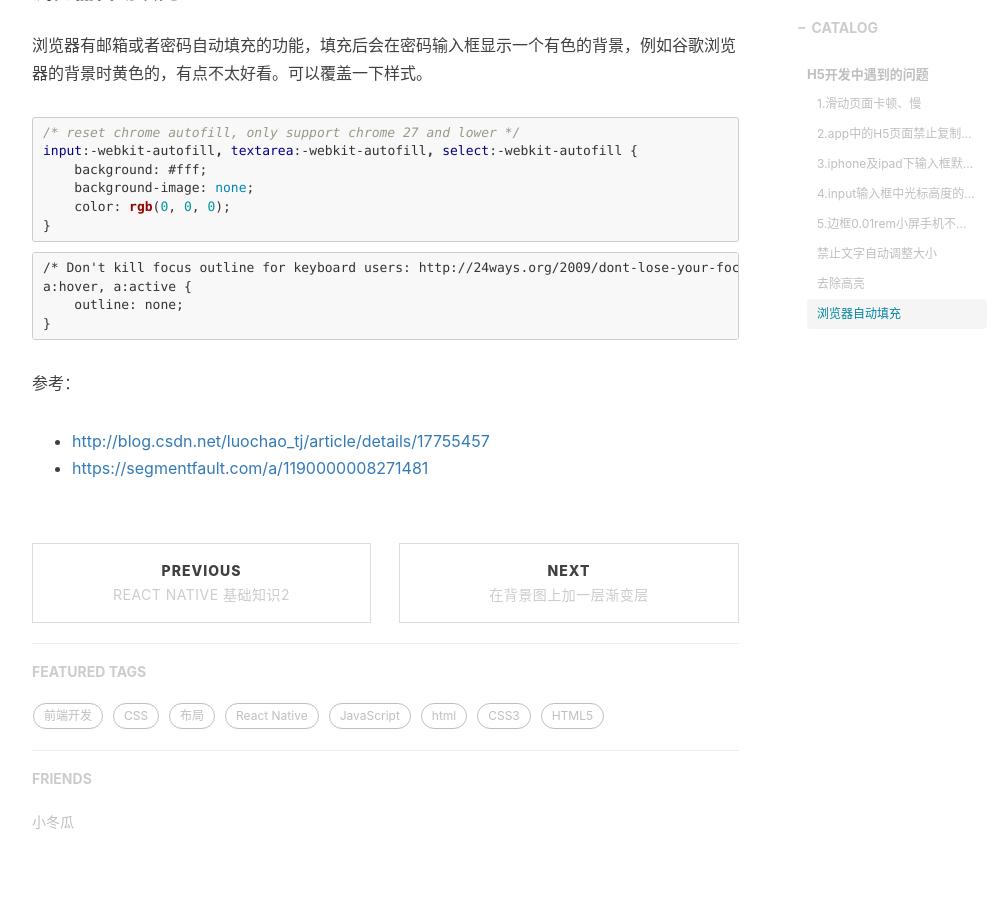
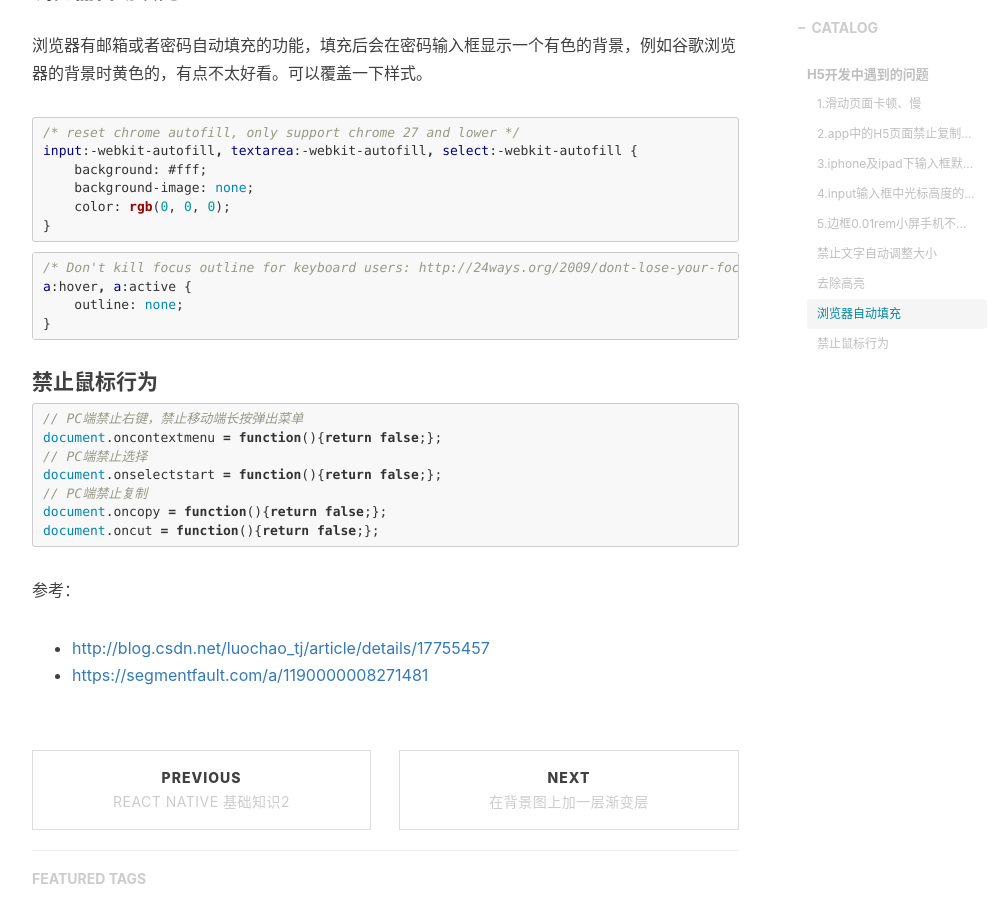
Before and after one commit to DDXG638/DDXG638.github.io, a Jekyll site: the page built from _posts/2018-02-04-H5CommonProblems.md, in a window 1280 px wide and 900 px high, scrolled down 2796 px. Shown: the whole window, without its empty margins (233-1228 px from the left). Built offline with Jekyll 4.4.1, drawn with Linux system fonts in a browser that asks for light colours; nearby versions of some CDN libraries; comment, search, counter and statistics services are not loaded.

Commit message:
perfect 2018-02-04-H5CommonProblems

````diff
--- a/_posts/2018-02-04-H5CommonProblems.md
+++ b/_posts/2018-02-04-H5CommonProblems.md
@@ -124,7 +124,7 @@ input:-webkit-autofill, textarea:-webkit-autofill, select:-webkit-autofill {
 ```
 
 
-```
+``` css
 /* Don't kill focus outline for keyboard users: http://24ways.org/2009/dont-lose-your-focus */
 a:hover, a:active {
     outline: none;
@@ -132,6 +132,19 @@ a:hover, a:active {
 ```
 
 
+#### 禁止鼠标行为
+
+``` javascript
+// PC端禁止右键，禁止移动端长按弹出菜单
+document.oncontextmenu = function(){return false;};
+// PC端禁止选择
+document.onselectstart = function(){return false;};
+// PC端禁止复制
+document.oncopy = function(){return false;};
+document.oncut = function(){return false;};
+```
+
+
 参考：
 - [http://blog.csdn.net/luochao_tj/article/details/17755457](http://blog.csdn.net/luochao_tj/article/details/17755457)
 - [https://segmentfault.com/a/1190000008271481](https://segmentfault.com/a/1190000008271481)
````
